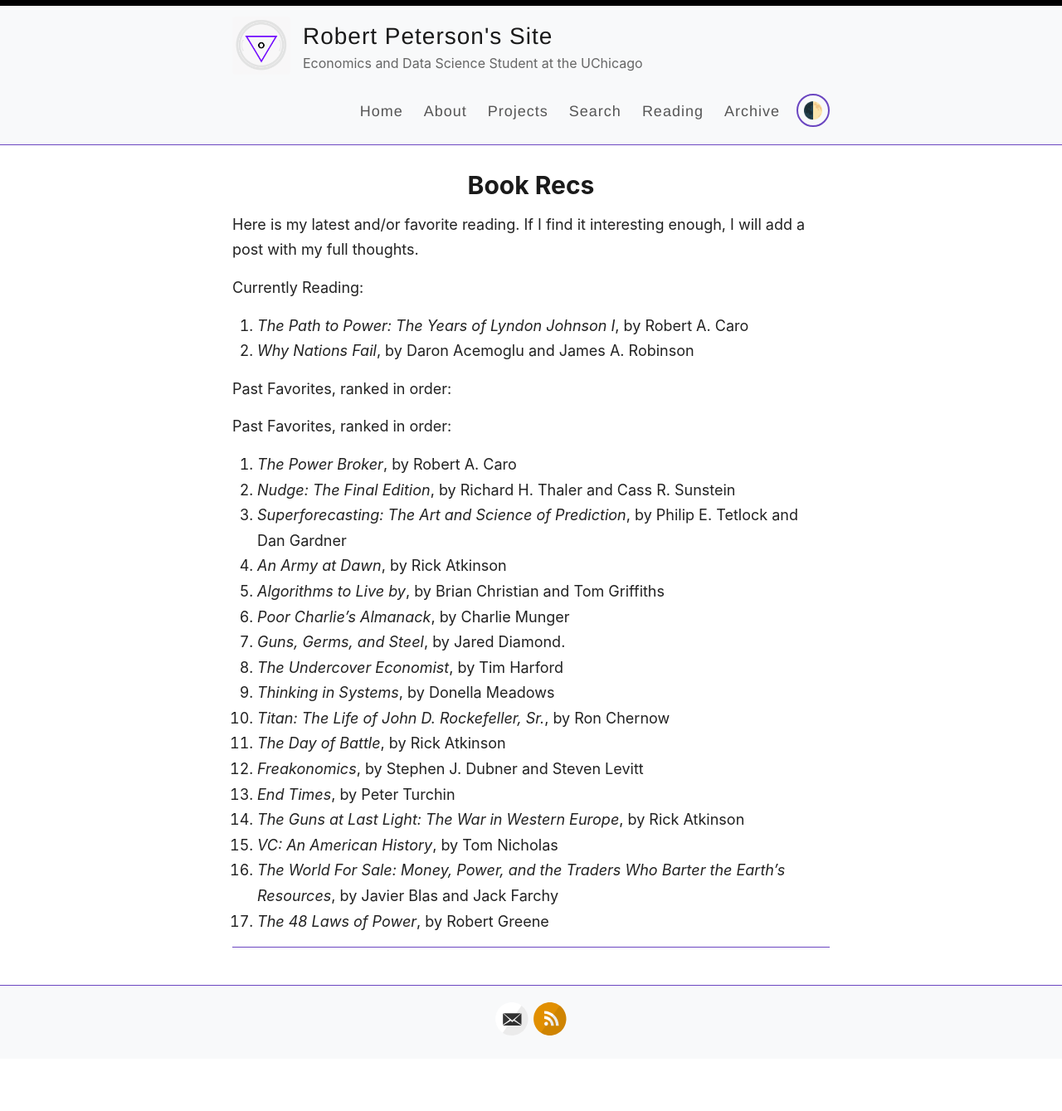
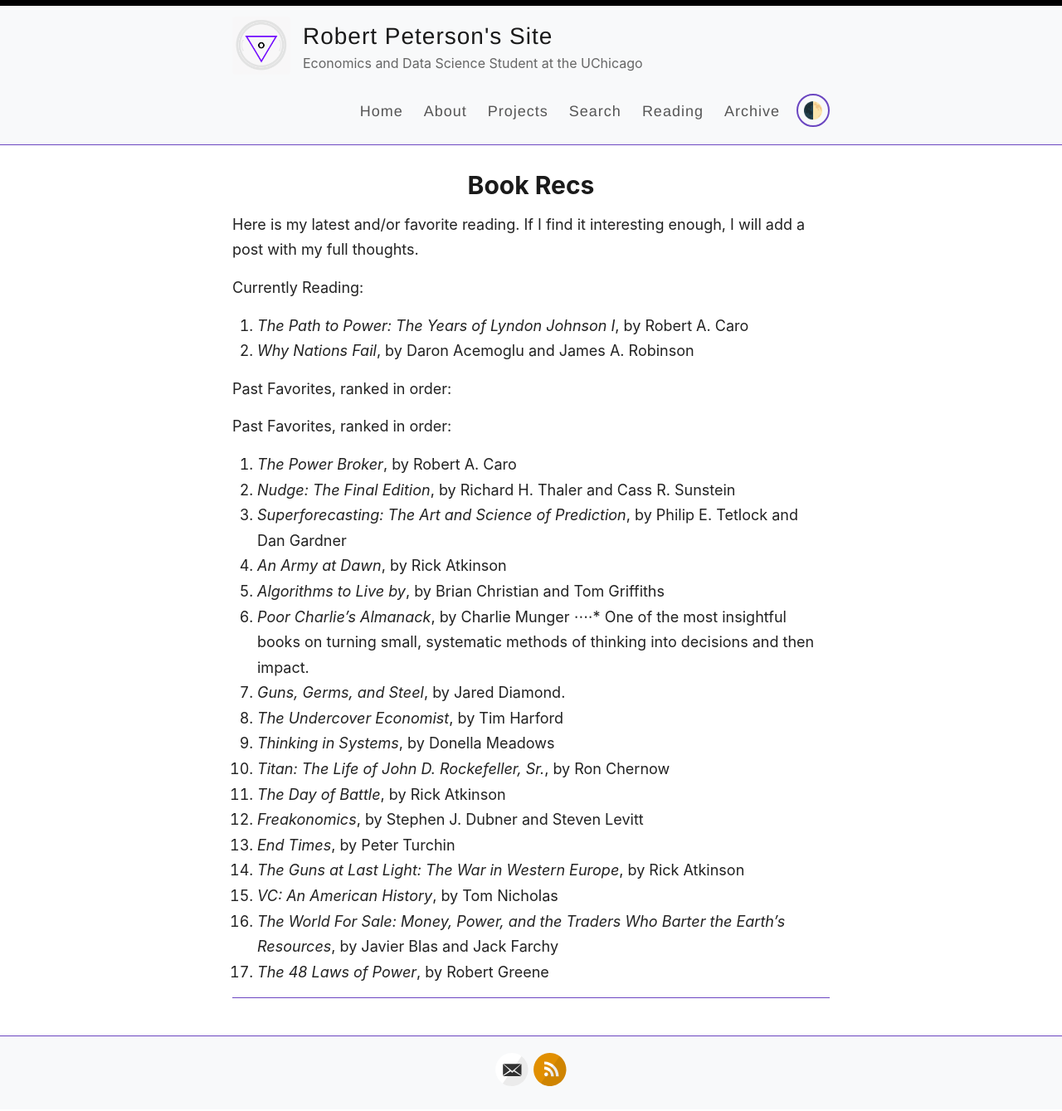
Before and after one commit to RobfPeterson/RobfPeterson.github.io, a Jekyll site: the page built from _pages/reading.md, in a window 1280 px wide. Shown: the whole page at 83% size. Built offline with Jekyll 4.4.1, drawn with Linux system fonts in a browser that asks for light colours; some web fonts are replaced; before the commit the page ends 1278 px from its top, so only the background shows below that.

Commit message:
Enhance reading list with insight on Munger's book
Added a note highlighting the insights from 'Poor Charlie's Almanack'.

```diff
--- a/_pages/reading.md
+++ b/_pages/reading.md
@@ -20,6 +20,7 @@ Past Favorites, ranked in order:
 4. *An Army at Dawn*, by Rick Atkinson
 5. *Algorithms to Live by*, by Brian Christian and Tom Griffiths
 6. *Poor Charlie's Almanack*, by Charlie Munger
+⋅⋅⋅⋅* One of the most insightful books on turning small, systematic methods of thinking into decisions and then impact.
 7. *Guns, Germs, and Steel*, by Jared Diamond.
 8. *The Undercover Economist*, by Tim Harford
 9. *Thinking in Systems*, by Donella Meadows
```
